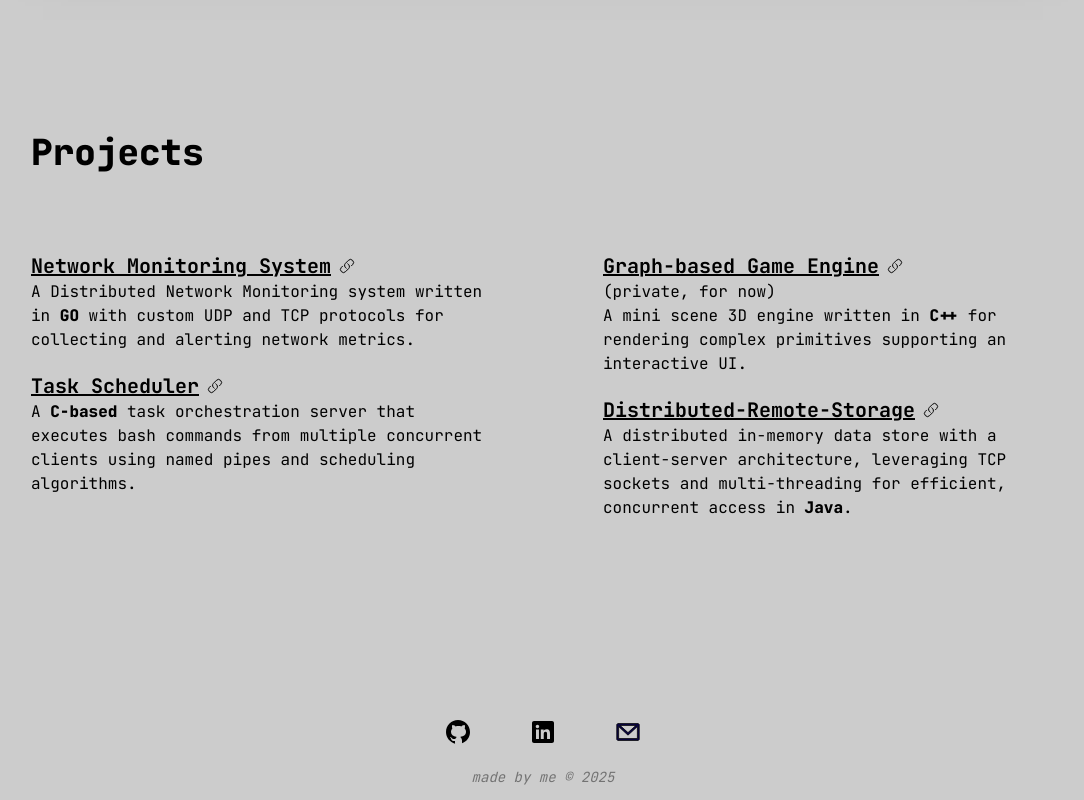
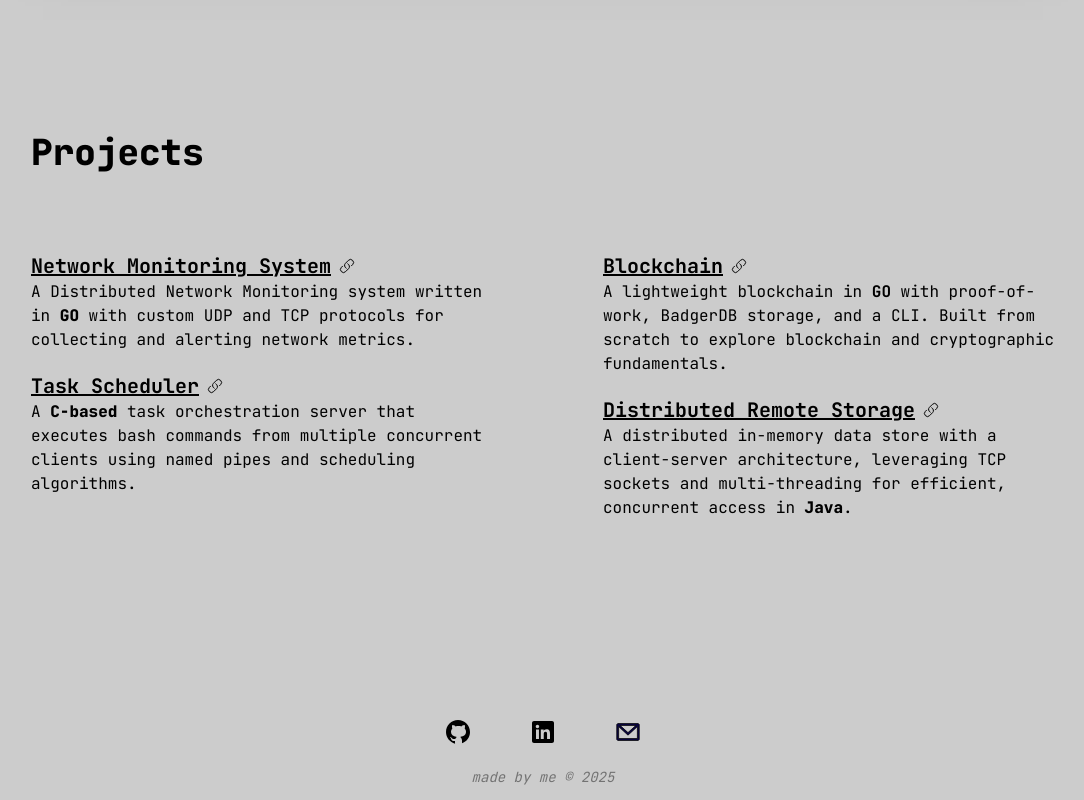
Before and after one commit to 2101dudu/website, a Next.js app: page / in a window 1280 px wide. Shown: the part 1536-2336 px from the top of the page, without its empty margins (97-1181 px from the left). Built offline with nearby package versions, Linux system fonts and the light colour scheme.

Commit message:
fix: switch main projects

```diff
--- a/app/page.js
+++ b/app/page.js
@@ -60,7 +60,7 @@ export default function Home() {
                 <p>A Distributed Network Monitoring system written in <span className="font-extrabold">GO</span> with custom UDP and TCP protocols for collecting and alerting network metrics.</p>
               </div>
               <div>
-                <a href="https://github.com/2101dudu/Task-Orchestrator-So" target="_blank" className="w-50 flex items-center gap-2">
+                <a href="https://github.com/2101dudu/Task-Orchestrator-SO" target="_blank" className="w-50 flex items-center gap-2">
                   <h1 className="underline sm:text-xl text-md font-bold text-left">Task Scheduler</h1>
                   <svg xmlns="http://www.w3.org/2000/svg" fill="none" viewBox="0 0 24 24" strokeWidth="1.5" stroke="currentColor" className="size-4"><path strokeLinecap="round" strokeLinejoin="round" d="M13.19 8.688a4.5 4.5 0 0 1 1.242 7.244l-4.5 4.5a4.5 4.5 0 0 1-6.364-6.364l1.757-1.757m13.35-.622 1.757-1.757a4.5 4.5 0 0 0-6.364-6.364l-4.5 4.5a4.5 4.5 0 0 0 1.242 7.244" /></svg>
                 </a>
@@ -69,16 +69,15 @@ export default function Home() {
             </div>
             <div className="flex-1/2 flex flex-col gap-5">
               <div>
-                <a href="https://github.com/2101dudu/cg" target="_blank" className="w-78 flex items-center gap-2">
-                  <h1 className="underline sm:text-xl text-md font-bold text-left">Graph-based Game Engine</h1>
+                <a href="https://github.com/2101dudu/blockchain" target="_blank" className="w-78 flex items-center gap-2">
+                  <h1 className="underline sm:text-xl text-md font-bold text-left">Blockchain</h1>
                   <svg xmlns="http://www.w3.org/2000/svg" fill="none" viewBox="0 0 24 24" strokeWidth="1.5" stroke="currentColor" className="size-4"><path strokeLinecap="round" strokeLinejoin="round" d="M13.19 8.688a4.5 4.5 0 0 1 1.242 7.244l-4.5 4.5a4.5 4.5 0 0 1-6.364-6.364l1.757-1.757m13.35-.622 1.757-1.757a4.5 4.5 0 0 0-6.364-6.364l-4.5 4.5a4.5 4.5 0 0 0 1.242 7.244" /></svg>
                 </a>
-                (private, for now)
-                <p>A mini scene 3D engine written in <span className="font-extrabold">C++</span> for rendering complex primitives supporting an interactive UI.</p>
+                <p>A lightweight blockchain in <b>GO</b> with proof-of-work, BadgerDB storage, and a CLI. Built from scratch to explore blockchain and cryptographic fundamentals.</p>
               </div>
               <div>
                 <a href="https://github.com/2101dudu/Distributed-Remote-Storage-SD" target="_blank" className="w-85 flex items-center gap-2">
-                  <h1 className="underline sm:text-xl text-md font-bold text-left">Distributed-Remote-Storage</h1>
+                  <h1 className="underline sm:text-xl text-md font-bold text-left">Distributed Remote Storage</h1>
                   <svg xmlns="http://www.w3.org/2000/svg" fill="none" viewBox="0 0 24 24" strokeWidth="1.5" stroke="currentColor" className="size-4"><path strokeLinecap="round" strokeLinejoin="round" d="M13.19 8.688a4.5 4.5 0 0 1 1.242 7.244l-4.5 4.5a4.5 4.5 0 0 1-6.364-6.364l1.757-1.757m13.35-.622 1.757-1.757a4.5 4.5 0 0 0-6.364-6.364l-4.5 4.5a4.5 4.5 0 0 0 1.242 7.244" /></svg>
                 </a>
                 <p>A distributed in-memory data store with a client-server architecture, leveraging TCP sockets and multi-threading for efficient, concurrent access in <span className="font-extrabold">Java</span>.</p>
```
